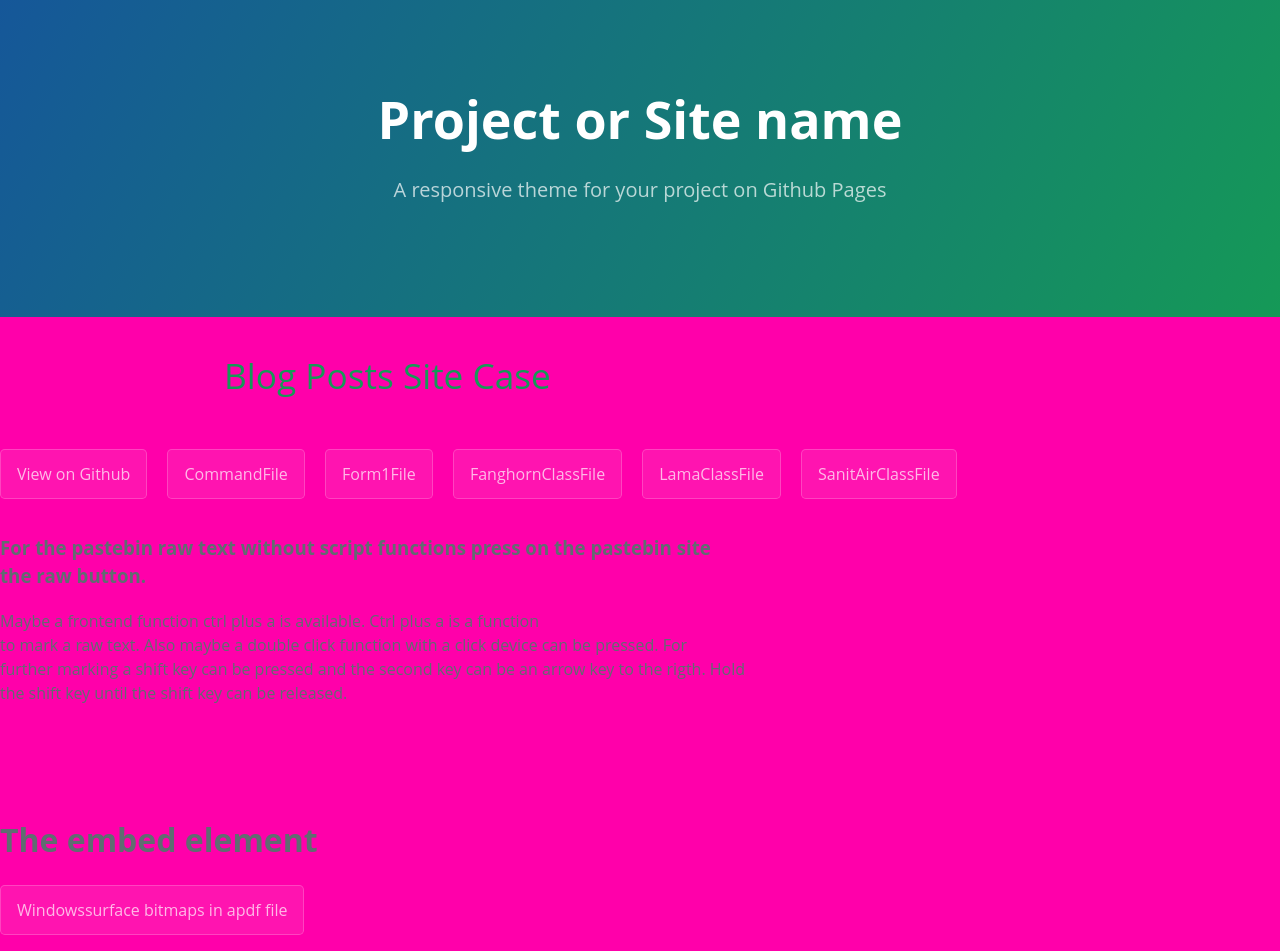
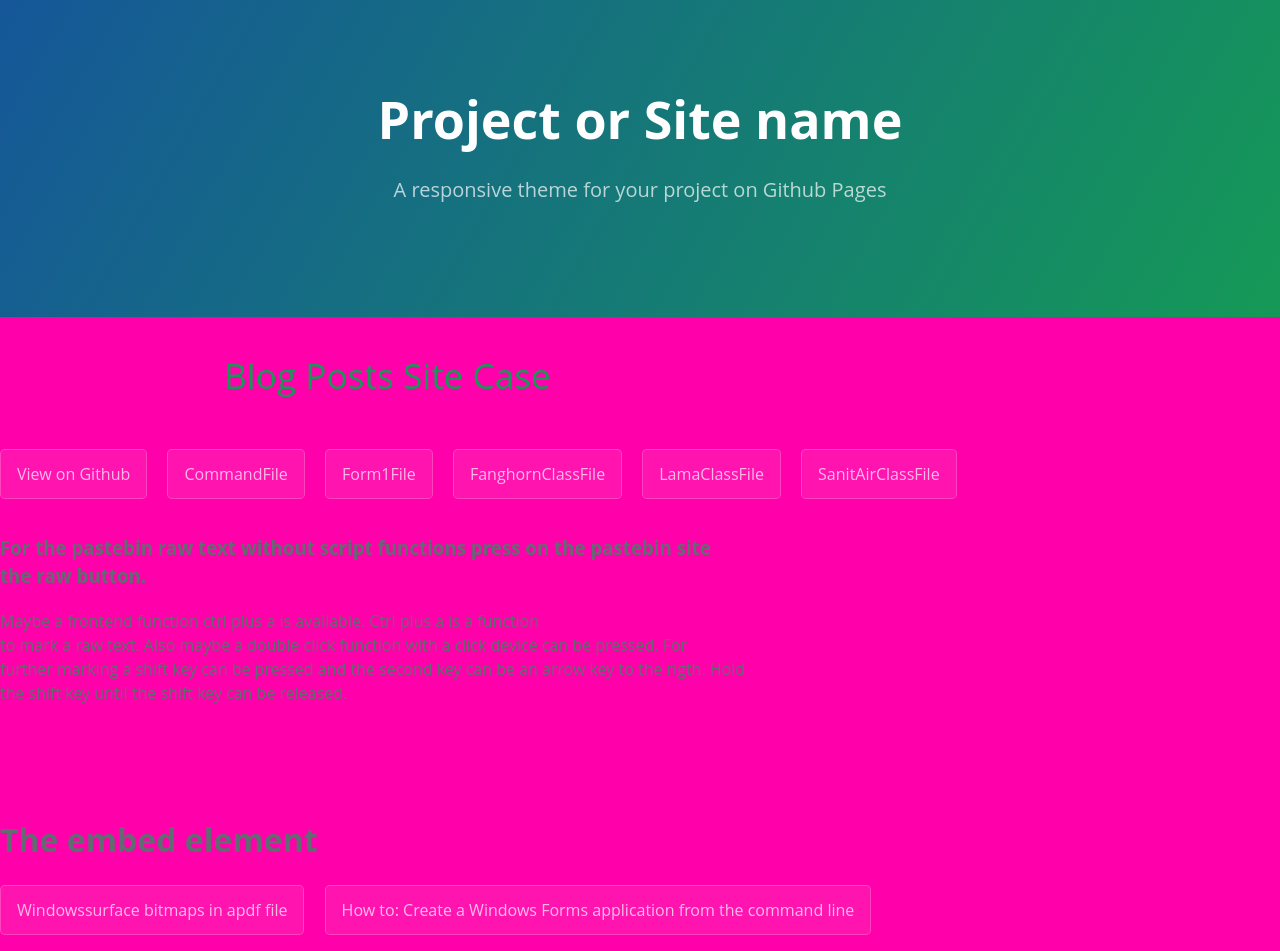
Before and after one commit to ledlightjungledStefan/Osterei, a Jekyll site: the page built from index.markdown, in a window 1280 px wide. Built offline with Jekyll 4.4.1, drawn with Linux system fonts in a browser that asks for light colours.

Commit message:
Update index.html

```diff
--- a/_layouts/index.html
+++ b/_layouts/index.html
@@ -40,5 +40,6 @@
 
 <!--embed type="application/pdf" src="/Osterei/assets/Emptydownloadfilename.pdf"-->
 	  <a href="/Osterei/assets/säijmstoul.pdf" class="btn">Windowssurface bitmaps in apdf file</a>
+	  <a href="https://docs.microsoft.com/en-us/dotnet/desktop/winforms/how-to-create-a-windows-forms-application-from-the-command-line?view=netframeworkdesktop-4.8" class="btn">How to: Create a Windows Forms application from the command line</a>
   </body>
 </html>
```
